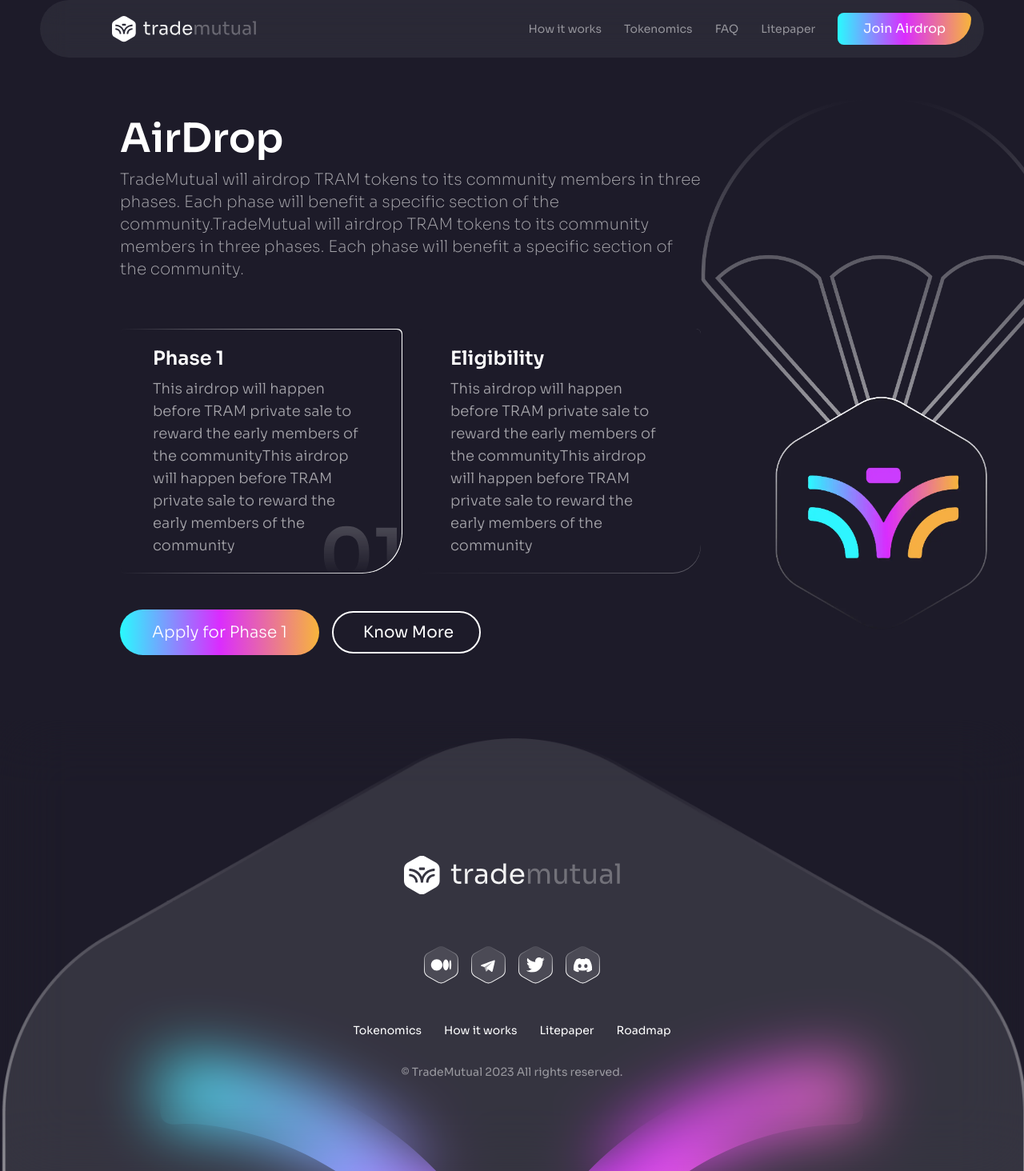
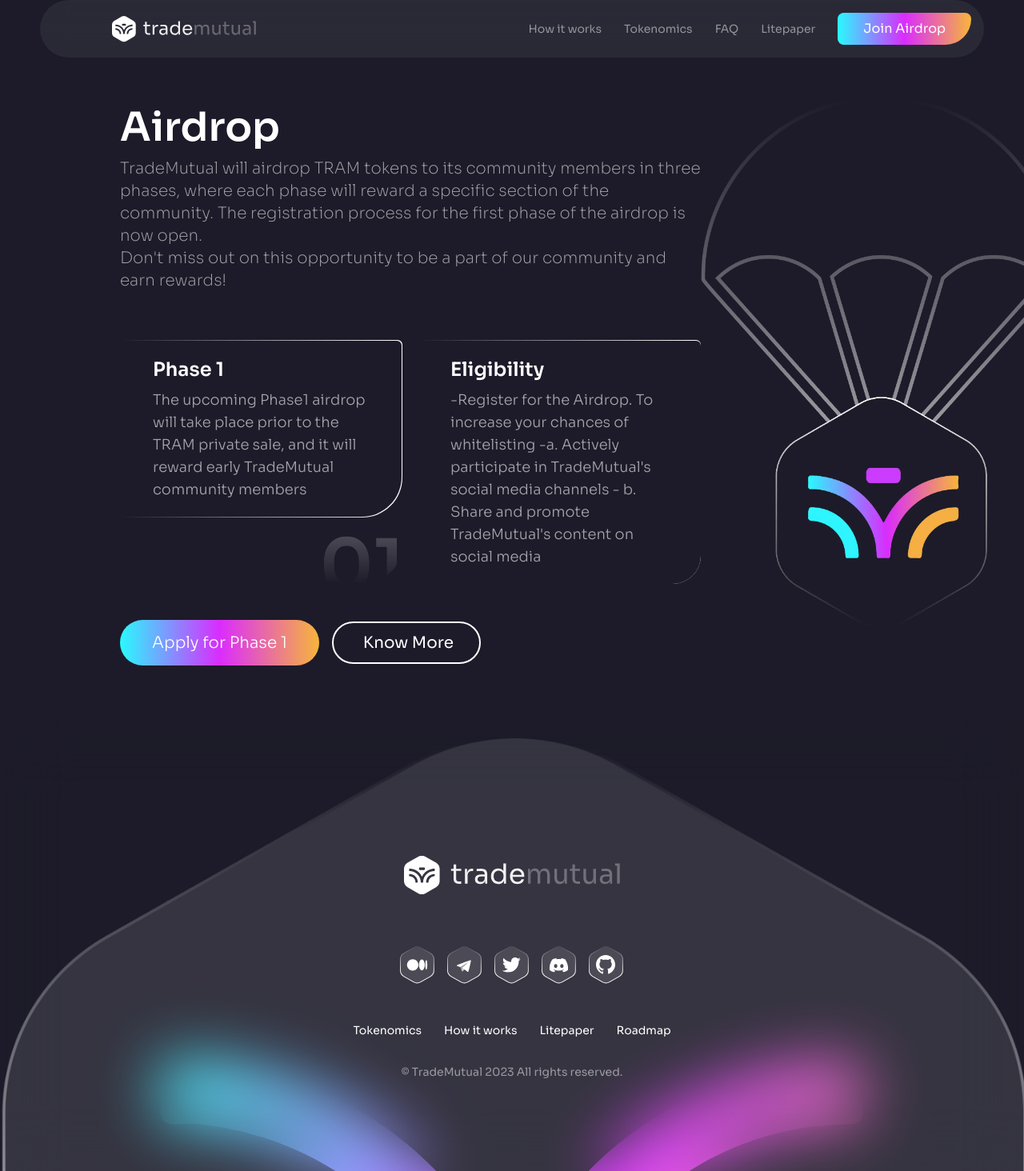
Before and after one commit to yaksheshgupta/trademutual-website, a Next.js app: page /airdrop in a window 1280 px wide. Shown: the whole page at 80% size. Built offline with nearby package versions, Linux system fonts and the light colour scheme.

Commit message:
minor changes

```diff
--- a/components/FAQAccordion.tsx
+++ b/components/FAQAccordion.tsx
@@ -16,7 +16,7 @@ interface IProps extends AccordionItemProps {
 
 const FAQs = [
   {
-    qs: "What is unique about Trade Mutual?",
+    qs: "What is unique about TradeMutual?",
     ans: (
       <span>
         TradeMutual value proposition is unique as it makes crypto trading as
--- a/components/FixedScrollBar.tsx
+++ b/components/FixedScrollBar.tsx
@@ -2,6 +2,7 @@ import Icon1 from "../public/images/Icon1.svg";
 import Icon2 from "../public/images/Icon2.svg";
 import Icon3 from "../public/images/Icon3.svg";
 import Icon4 from "../public/images/Icon4.svg";
+import Icon5 from "../public/images/Icon5.svg";
 import Image from "next/image";
 import Link from "next/link";
 const socials = [
@@ -25,6 +26,11 @@ const socials = [
     type: "discord",
     link: "https://discord.com/invite/rVYhWDDy6B",
   },
+  {
+    icon: Icon5,
+    type: "Github",
+    link: "https://github.com/trademutual-org",
+  },
 ];
 const FixedScrollBar = () => {
   return (
--- a/components/Footer.tsx
+++ b/components/Footer.tsx
@@ -8,6 +8,7 @@ import Icon1 from "../public/images/Icon1.svg";
 import Icon2 from "../public/images/Icon2.svg";
 import Icon3 from "../public/images/Icon3.svg";
 import Icon4 from "../public/images/Icon4.svg";
+import Icon5 from "../public/images/Icon5.svg";
 import { LINKS } from "@/utils/config";
 import Link from "next/link";
 const socials = [
@@ -31,11 +32,11 @@ const socials = [
     type: "discord",
     link: "https://discord.com/invite/vEusPkXx",
   },
-  // {
-  //   icon: Icon4,
-  //   type: "Github",
-  //   link: "https://github.com/trademutual-org",
-  // },
+  {
+    icon: Icon5,
+    type: "Github",
+    link: "https://github.com/trademutual-org",
+  },
 ];
 const Footer = () => {
   return (
@@ -94,12 +95,12 @@ const Footer = () => {
             <Link href="/#how-it-works" scroll={false}>
               How it works
             </Link>
-            <a href={LINKS.LITE_PAPER} target="_blank">
+            <Link href={LINKS.LITE_PAPER} target="_blank">
               Litepaper
-            </a>
-            <a href={LINKS.ROADMAP} target="_blank">
+            </Link>
+            <Link href={LINKS.ROADMAP} target="_blank">
               Roadmap
-            </a>
+            </Link>
           </div>
           <span className="mt-8 text-xs text-white text-opacity-50 sm:text-sm">
             © TradeMutual 2023 All rights reserved.
--- a/components/sections/Airdrop.tsx
+++ b/components/sections/Airdrop.tsx
@@ -5,7 +5,8 @@ import Image from "next/image";
 import AirdropBG from "../../public/images/Airdrop.webp";
 import Icon01 from "../../public/images/01.svg";
 const PHASE1_DESC =
-  "This airdrop will happen before TRAM private sale to reward the early members of the communityThis airdrop will happen before TRAM private sale to reward the early members of the community";
+  "The upcoming Phase1 airdrop will take place prior to the TRAM private sale, and it will reward early TradeMutual community members ";
+const PHASE1_ELEGIBILITY="-Register for the Airdrop. To increase your chances of whitelisting -a. Actively participate in TradeMutual's social media channels - b. Share and promote TradeMutual's content on social media";
 const Airdrop = () => {
   return (
     <section
@@ -19,15 +20,19 @@ const Airdrop = () => {
         <div className="relative flex justify-between w-full h-full min-h-[700px] ">
           <div className="flex flex-col  justify-center xl:w-[70%] px-5 lg:pl-[150px] items-start 2xl:pl-0">
             <h1 className="text-[24px] sm:text-[50px] 2xl:text-[60px] text-white font-semibold">
-              AirDrop
+              Airdrop
             </h1>
             <div className="flex">
               <span className="text-white text-md md:text-xl lg:leading-7 font-extralight text-opacity-60">
-                TradeMutual will airdrop TRAM tokens to its community members
-                in three phases. Each phase will benefit a specific section of
-                the community.TradeMutual will airdrop TRAM tokens to its
-                community members in three phases. Each phase will benefit a
-                specific section of the community.
+                {/* TradeMutual will airdrop TRAM tokens to its community members in three phases.
+                Each phase will reward a specific section of the community.
+                <br/>
+                Registration is now open for the first phase of the airdrop. */}
+                TradeMutual will airdrop TRAM tokens to its community members in three phases,
+                where each phase will reward a specific section of the community.
+                The registration process for the first phase of the airdrop is now open.
+                <br/>
+                Don't miss out on this opportunity to be a part of our community and earn rewards!
               </span>
               <div className="xl:hidden relative min-w-[160px] md:min-w-[300px] -translate-y-10">
                 <Image
@@ -46,7 +51,7 @@ const Airdrop = () => {
                     heading="Phase 1"
                     label={PHASE1_DESC}
                     showIcon={false}
-                    className="lg:max-w-[450px] rounded-br-[50px] "
+                    className="lg:max-w-[450px] rounded-br-[50px]"
                   />
                   <div className="absolute max-w-[88px] md:scale-[1.4] bottom-0 right-5">
                     <Image className="select-none" draggable={false} src={Icon01} alt="Phase 1 Icon" />
@@ -55,10 +60,10 @@ const Airdrop = () => {
 
                 <TradeMutualUtilityItem
                   heading="Eligibility"
-                  label={PHASE1_DESC}
+                  label={PHASE1_ELEGIBILITY}
                   showIcon={false}
                   borderWidth={0.5}
-                  className="lg:max-w-[450px] rounded-br-[35px] from-[rgba(255,255,255,0.3)] "
+                  className="lg:max-w-[450px] rounded-br-[35px] from-[rgb(255,255,255)] "
                 />
               </div>
 
--- a/components/sections/HeroSection.tsx
+++ b/components/sections/HeroSection.tsx
@@ -27,19 +27,19 @@ const HeroSection = () => {
             <HeroSectionLabelItem label="Strong tokenomics for sustainable growth" />
           </div>
           <div className="absolute left-[76%] top-[81%] xl:left-[77.5%] xl:top-[82%] 2xl:left-[78.5%] 2xl:top-[81%] max-w-[280px]">
-            <HeroSectionLabelItem label="Join investor club for exclusive benefits and market insights" />
+            <HeroSectionLabelItem label="Exclusive benefits for Investors Club members" />
           </div>
 
           <div className="absolute top-0 max-w-[50%]  left-0 bottom-0 pl-10 xl:pl-[100px] 2xl:pl-[116px] flex items-center scale-[0.7] xl:scale-90 2xl:scale-100">
             <div className="flex flex-col justify-center ">
               <div className="text-[60px] text-white font-bold">
-                Discover the Benefits
+                Discover the Benefits of
               </div>
               <div className="text-[60px] text-white font-bold">
-                of Crypto Trading with
+                Crypto Trading
               </div>
               <div className="text-[60px] text-white font-bold">
-                TradeMutual
+               with TradeMutual
               </div>
               <div className="max-w-[525px] mt-8">
                 <span className="text-[22px] text-opacity-60 text-white leading-[42px] font-light">
@@ -50,7 +50,7 @@ const HeroSection = () => {
                 </span>
               </div>
               <Link href="/airdrop" className="max-w-fit">
-                <button className="py-4 px-14 text-[22px] rounded-xl bg-gradient-to-r text-white from-[#29FAFE] via-[#DA2CFE] to-[#F7B53B] rounded-br-[50px] l max-w-fit mt-[84px]">
+                <button className="py-4 px-14 text-[22px] rounded-xl bg-gradient-to-r text-white from-[#29FAFE] via-[#DA2CFE] to-[#F7B53B] rounded-br-[50px] l max-w-fit mt-[64px]">
                   Join Airdrop
                 </button>
               </Link>
--- a/components/sections/HeroSectionMobile.tsx
+++ b/components/sections/HeroSectionMobile.tsx
@@ -21,7 +21,7 @@ const heroPoints = [
     bgColor: "#E24FCD",
   },
   {
-    label: "Join investor club for exclusive benefits and market insights",
+    label: "Exclusive benefits for Investors Club members",
     bgColor: "#56C6FE",
   },
 ];
--- a/components/sections/TradeMutualUtility.tsx
+++ b/components/sections/TradeMutualUtility.tsx
@@ -89,17 +89,17 @@ const TradeMutualUtilitySection = () => {
           />
           <TradeMutualUtilityItem
             className="rounded-tr-[35px]"
-            heading="Investor Club Access:"
+            heading="Investor Club Access"
             label="Investors holding 108K+ TRAM tokens get access to the investor club"
           />
           <TradeMutualUtilityItem
             className="rounded-tr-[35px]"
-            heading="Community Rewards:"
+            heading="Community Rewards"
             label="TRAM holders participate in community events and earn rewards"
           />
           <TradeMutualUtilityItem
             className="rounded-tr-[35px]"
-            heading="Liquidity Provider Rewards:"
+            heading="Liquidity Provider Rewards"
             label="DEX liquidity providers receive rewards in TRAM tokens"
           />
           <TradeMutualUtilityItem
```
Also changed, not shown: public/images/Icon5.svg (added).
